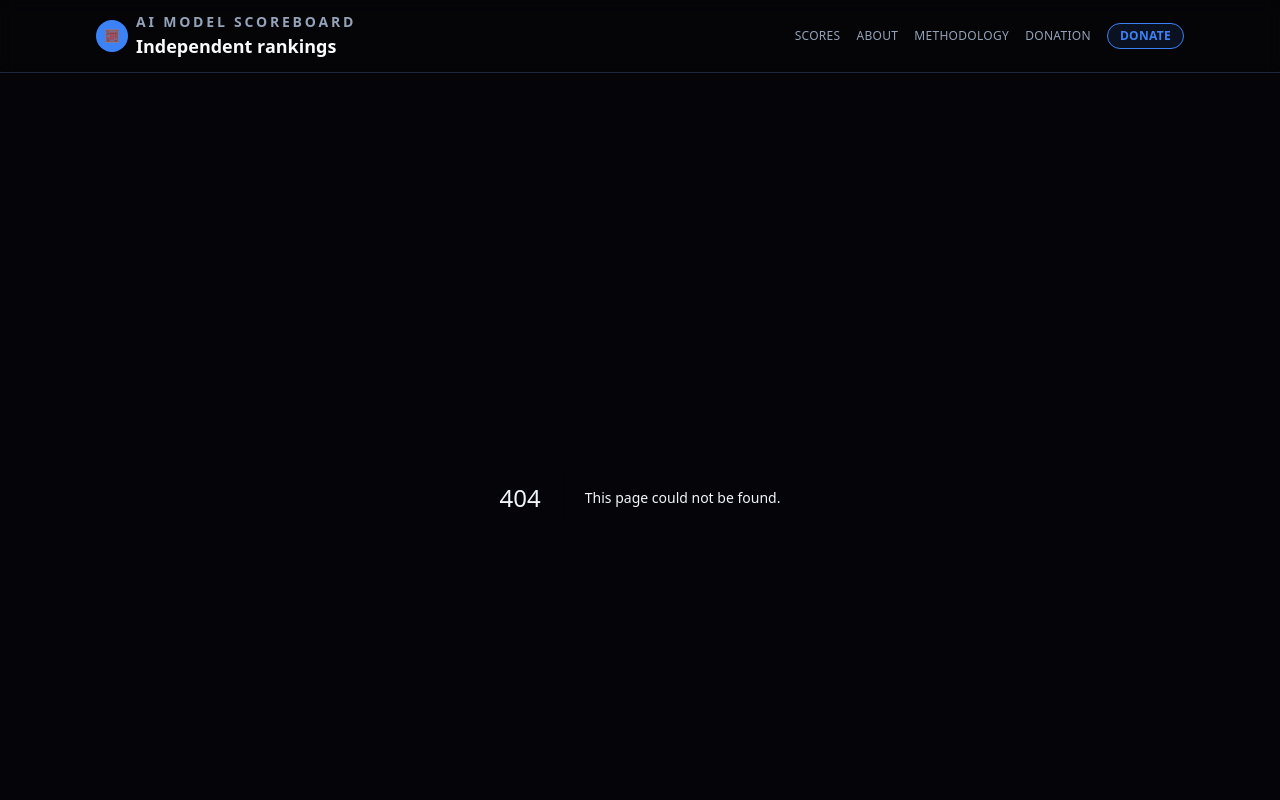
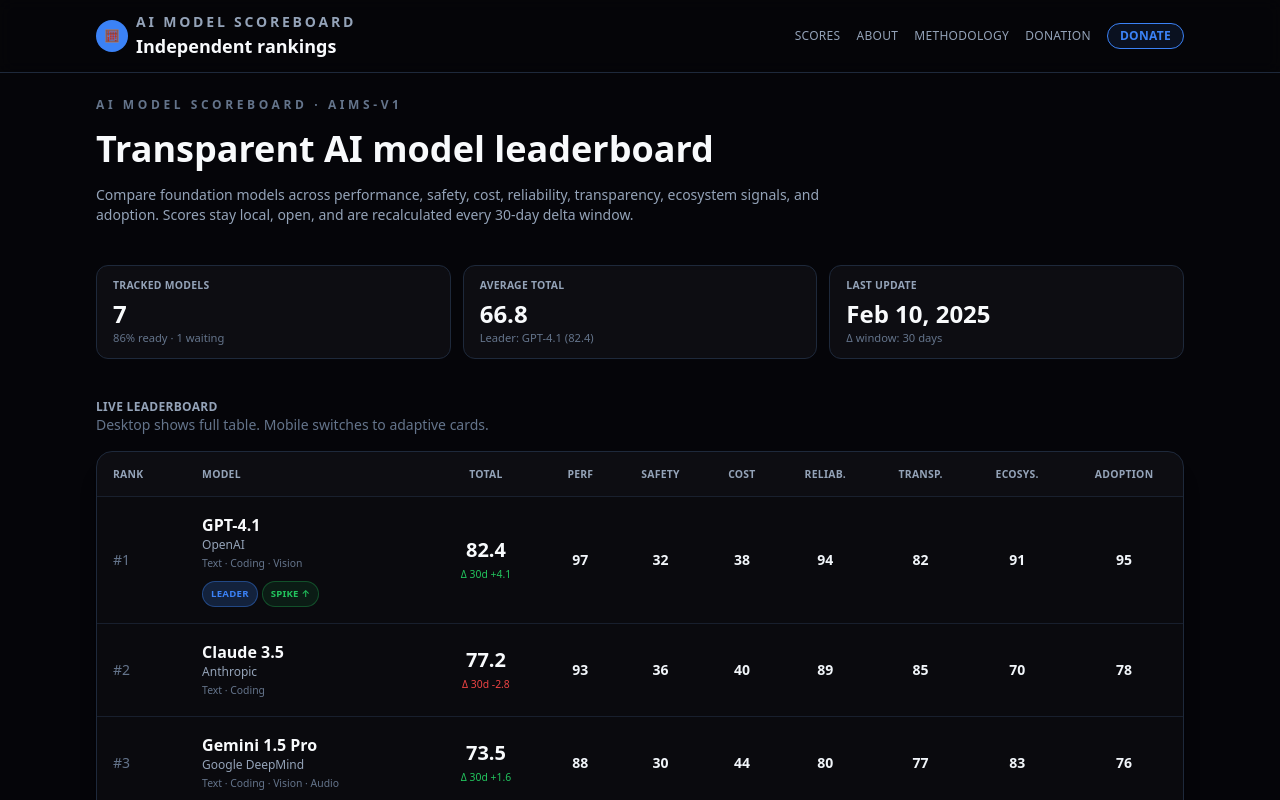
Before and after one commit to badjoke-lab/aicompass, a Next.js app: page /scores in a window 1280 px wide. Before the commit this address had no page. Shown: the top 800 px of the page. Built offline with nearby package versions, Linux system fonts and the light colour scheme.

Commit message:
Ensure scores page uses aims-v1 helpers

```diff
--- /dev/null
+++ b/app/scores/page.tsx
@@ -0,0 +1,76 @@
+import LeaderboardCard from "@/components/LeaderboardCard";
+import LeaderboardTable from "@/components/LeaderboardTable";
+import MoversList from "@/components/MoversList";
+import StatsBar from "@/components/StatsBar";
+import {
+  DELTA_WINDOW_DAYS,
+  getModels,
+  getSortedModels,
+  getSpikes,
+  getSummaryStats
+} from "@/lib/models";
+
+const sortedModels = getSortedModels(getModels());
+const { gainers, droppers } = getSpikes(sortedModels);
+const stats = getSummaryStats(sortedModels);
+
+export default function ScoresPage() {
+  return (
+    <div className="flex flex-col gap-10">
+      <section className="space-y-4">
+        <p className="text-xs font-semibold uppercase tracking-[0.3em] text-slate-500">
+          AI Model Scoreboard · aims-v1
+        </p>
+        <h1 className="text-3xl font-semibold text-slate-50 sm:text-4xl">
+          Transparent AI model leaderboard
+        </h1>
+        <p className="max-w-3xl text-sm text-slate-400">
+          Compare foundation models across performance, safety, cost, reliability,
+          transparency, ecosystem signals, and adoption. Scores stay local, open,
+          and are recalculated every {DELTA_WINDOW_DAYS}-day delta window.
+        </p>
+      </section>
+
+      <StatsBar stats={stats} windowDays={DELTA_WINDOW_DAYS} />
+
+      <section className="space-y-4">
+        <div className="flex flex-col gap-3 sm:flex-row sm:items-center sm:justify-between">
+          <div>
+            <p className="text-xs font-semibold uppercase tracking-wide text-slate-400">
+              Live leaderboard
+            </p>
+            <p className="text-sm text-slate-500">
+              Desktop shows full table. Mobile switches to adaptive cards.
+            </p>
+          </div>
+        </div>
+
+        <LeaderboardTable models={sortedModels} windowDays={DELTA_WINDOW_DAYS} />
+
+        <div className="grid gap-3 md:hidden">
+          {sortedModels.map((model, index) => (
+            <LeaderboardCard key={model.slug} model={model} rank={index + 1} />
+          ))}
+        </div>
+      </section>
+
+      <section className="space-y-4">
+        <div className="space-y-2">
+          <p className="text-xs font-semibold uppercase tracking-wide text-slate-400">
+            Spikes & Movers
+          </p>
+          <p className="text-sm text-slate-500">
+            Highlights any model with ≥ ±3 total change over the last {DELTA_WINDOW_DAYS} days.
+          </p>
+        </div>
+        <div className="grid gap-4 md:grid-cols-2">
+          <MoversList title="Spike ↑ movers" models={gainers} direction="up" />
+          <MoversList title="Spike ↓ movers" models={droppers} direction="down" />
+        </div>
+        <p className="text-[0.65rem] text-slate-500">
+          Waiting models are shown but not considered in spike calculations until more public evidence arrives.
+        </p>
+      </section>
+    </div>
+  );
+}
```
